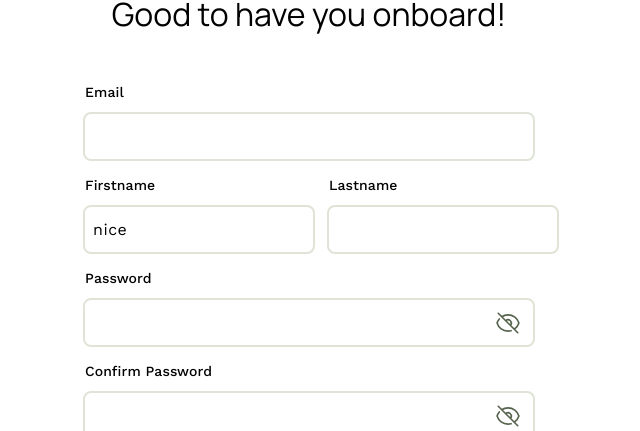
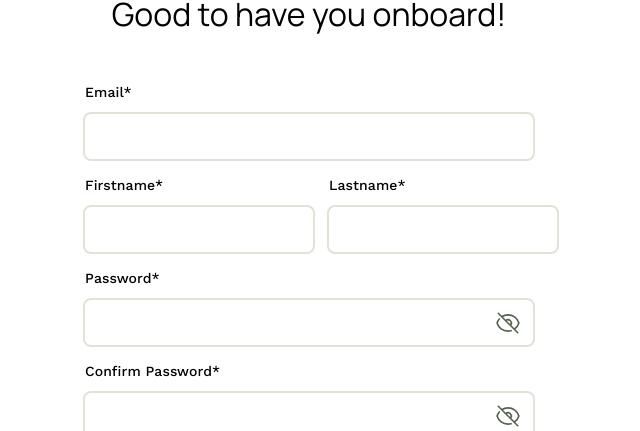
Before and after one commit to basurahan/threads-web, a Next.js app: page /register in a window 1280 px wide. Shown: the part 270-701 px from the top of the page, without its empty margins (331-971 px from the left). Built offline with nearby package versions, Linux system fonts and the light colour scheme.

Commit message:
feature: registration (wip)

```diff
--- a/src/app/data/dbmodels/User.ts
+++ b/src/app/data/dbmodels/User.ts
@@ -1,11 +1,11 @@
 import { z } from 'zod'
 
-export const User = z.object({
+export const UserSchema = z.object({
     id: z.string().optional(),
-    email: z.string(),
-    firstname: z.string(),
-    lastname: z.string(),
-    password: z.string()
+    email: z.string().min(1, { message: "email is required" }),
+    firstname: z.string().min(1, { message: "firstname is required" }),
+    lastname: z.string().min(1, { message: "lastname is required" }),
+    password: z.string().min(1, { message: "password is required" })
 })
 
-export type IUser = z.infer<typeof User>
+export type IUser = z.infer<typeof UserSchema>
--- a/src/app/data/repositories/UserRepositoryImpl.ts
+++ b/src/app/data/repositories/UserRepositoryImpl.ts
@@ -1,6 +1,6 @@
 import PostgresService from '@/app/data/sevices/IPostgresService'
 import UserRepository from '@/app/domain/repositories/IUserRepository'
-import { User, IUser } from '@/app/data/dbmodels/User'
+import { UserSchema, IUser } from '@/app/data/dbmodels/User'
 
 export default class UserRepositoryImpl implements UserRepository {
     private _postgresService: PostgresService
@@ -15,6 +15,6 @@ export default class UserRepositoryImpl implements UserRepository {
             VALUES(${user.email}, ${user.firstname}, ${user.lastname}, ${user.password})
             returning *
         `
-        return User.parse(queryResult[0])
+        return UserSchema.parse(queryResult[0])
     }
 }
--- a/src/app/domain/usecases/registration/RegisterUseCase.ts
+++ b/src/app/domain/usecases/registration/RegisterUseCase.ts
@@ -1,10 +1,14 @@
 import Repositories from '@/app/di/Repositories'
+
+import { IUser, UserSchema } from '@/app/data/dbmodels/User'
 
 export default async function invoke(
     email: string,
     firstname: string,
     lastname: string,
     password: string
-) {
-    await Repositories.userRespository.insert({ email, firstname, lastname, password })
+): Promise<IUser> {
+    const payload = { email, firstname, lastname, password }
+    const user = UserSchema.parse(payload)
+    return await Repositories.userRespository.insert(user)
 }
--- a/src/app/register/actions.ts
+++ b/src/app/register/actions.ts
@@ -1,25 +1,57 @@
 'use server'
 
 import registerUseCase from '@/app/domain/usecases/registration/RegisterUseCase'
-import { IRegistrationForm } from '@/app/register/types'
+import { RegistrationFormFieldsSchema, IRegistrationFormState } from '@/app/register/types'
+import { ZodIssueCode } from 'zod'
+import { generateMessage } from '@/app/util/message'
 
 export async function registerUser(
-    prevState: IRegistrationForm,
+    prevState: IRegistrationFormState,
     formData: FormData
-): Promise<IRegistrationForm> {
-    await registerUseCase(
-        "dev.renzsalanga@gmail.com",
-        "renz carlo",
-        "salanga",
-        "S@langa1998"
-    )
+): Promise<IRegistrationFormState> {
 
-    return {
-        message: "nice pre hahaha",
-        email: "thekingrenz23@gmail.com",
-        firstname: "pogi",
-        lastname: "salanga",
-        password: "nice",
-        confirmPassword: "pera"
+    const email = formData.get("email") as string
+    const firstname = formData.get("firstname") as string
+    const lastname = formData.get("lastname") as string
+    const password = formData.get("password") as string
+    const confirmPassword = formData.get("confirmPassword") as string
+
+    let state: IRegistrationFormState = {
+        values: {
+            email: email,
+            firstname: firstname,
+            lastname: lastname,
+            password: password,
+            confirmPassword: confirmPassword
+        },
+        errors: {}
+    }
+
+    // form validation
+    const payload = { email, firstname, lastname, password, confirmPassword }
+    const form = RegistrationFormFieldsSchema.safeParse(payload)
+    const codesNeedToCatch = [ZodIssueCode.too_small, ZodIssueCode.custom]
+    if (!form.success) {
+        for (let item of form.error.issues) {
+            if (item.code !in codesNeedToCatch) continue
+            for (let path of item.path) {
+                (state.errors as any)[path] = item.message
+            }
+        }
+        return state
+    }
+
+    try {
+        await registerUseCase(
+            email,
+            firstname,
+            lastname,
+            password
+        )
+        state.message = generateMessage("registration successful")
+    } catch(e) {
+        state.message = generateMessage("something went wrong")
+    } finally {
+        return state
     }
 }
--- a/src/app/register/form.tsx
+++ b/src/app/register/form.tsx
@@ -4,49 +4,46 @@ import TextInput from '@/app/ui/forms/TextInput'
 import Submit from '@/app/ui/forms/Submit'
 
 import { useActionState, useEffect } from 'react'
-import { IRegistrationForm } from '@/app/register/types'
+import { IRegistrationFormState } from '@/app/register/types'
 import { registerUser } from '@/app/register/actions'
 import { toast, ToastContainer } from 'react-toastify'
 
-const initialState: IRegistrationForm = {
+const initialState: IRegistrationFormState = {
     message: undefined,
-    email: "",
-    firstname: "nice",
-    lastname: "",
-    password: "",
-    confirmPassword: ""
+    values: {
+        email: "",
+        firstname: "",
+        lastname: "",
+        password: "",
+        confirmPassword: ""
+    },
+    errors: {}
 }
 
 export default function RegistrationForm() {
-    const [state, formAction, pending] = useActionState<IRegistrationForm, FormData>(registerUser, initialState)
+    const [state, formAction, pending] = useActionState<IRegistrationFormState, FormData>(registerUser, initialState)
 
     useEffect(() => {
-        if (state.message) {
-            console.log("toast should be showing now")
-            toast(state.message)
-        }
-    }, [state.message])
+        if (state.message) toast(state.message.text)
+    }, [state.message?.id])
 
     return (
         <form action={formAction} className="w-full md:w-md mx-4 my-12">
             <ToastContainer />
+
             <div className="flex justify-center">
                 <img src="/brand.png" alt="threads-web" />
             </div>
 
-            <p className="text-center md-sys-typescale-headline-large mt-4 mb-12">
-                {
-                    state.message ? state.message : "Good to have you onboard!"
-                }
-            </p>
+            <p className="text-center md-sys-typescale-headline-large mt-4 mb-12">Good to have you onboard!</p>
 
-            <TextInput type="text" label="Email" name="email" defaultValue={state.email} />
+            <TextInput type="text" name="email" label="Email*" isRequired={false} defaultValue={state.values.email} error={state.errors.email} />
             <div className="flex mt-4 gap-4">
-                <TextInput type="text" label="Firstname" name="firstname" defaultValue={state.firstname} className="grow" />
-                <TextInput type="text" label="Lastname" name="lastname" defaultValue={state.lastname} className="grow" />
+                <TextInput type="text" name="firstname" label="Firstname*" isRequired={false} defaultValue={state.values.firstname} error={state.errors.firstname} className="grow" />
+                <TextInput type="text" name="lastname" label="Lastname*" isRequired={false} defaultValue={state.values.lastname} error={state.errors.lastname} className="grow" />
             </div>
-            <TextInput type="password"  label="Password" name="password" defaultValue={state.password} className="mt-4" />
-            <TextInput type="password"  label="Confirm Password" name="confirmPassword" defaultValue={state.confirmPassword} className="mt-4" />
+            <TextInput type="password" name="password"  label="Password*" isRequired={false} defaultValue={state.values.password} error={state.errors.password} className="mt-4" />
+            <TextInput type="password" name="confirmPassword"  label="Confirm Password*" isRequired={false} defaultValue={state.values.confirmPassword} error={state.errors.confirmPassword} className="mt-4" />
             <Submit label="Register" className="mt-6" />
         </form>
     )
--- a/src/app/register/types.ts
+++ b/src/app/register/types.ts
@@ -1,12 +1,27 @@
 import { z } from 'zod'
+import { MessageSchema } from '@/app/types/message'
 
-const RegistrationFromSchema = z.object({
-    message: z.string().optional(),
-    email: z.string().email(),
-    firstname: z.string(),
-    lastname: z.string(),
-    password: z.string(),
-    confirmPassword: z.string()
+export const RegistrationFormFieldsSchema = z.object({
+    email: z.string().min(1, { message: "email is required" }),
+    firstname: z.string().min(1, { message: "firstname is required" }),
+    lastname: z.string().min(1, { message: "lastname is required" }),
+    password: z.string().min(1, { message: "password is required" }),
+    confirmPassword: z.string().min(1, { message: "confirm password is required" })
+}).refine((data) => data.password === data.confirmPassword, {
+    message: "Password do not match",
+    path: ["password", "confirmPassword"]
 })
 
-export type IRegistrationForm = z.infer<typeof RegistrationFromSchema>
+export const RegistrationFormStateSchema = z.object({
+    message: MessageSchema,
+    values: RegistrationFormFieldsSchema,
+    errors: z.object({
+        email: z.string().optional(),
+        firstname: z.string().optional(),
+        lastname: z.string().optional(),
+        password: z.string().optional(),
+        confirmPassword: z.string().optional()
+    })
+})
+
+export type IRegistrationFormState = z.infer<typeof RegistrationFormStateSchema>
--- /dev/null
+++ b/src/app/types/message.ts
@@ -0,0 +1,4 @@
+import { z } from 'zod'
+
+export const MessageSchema = z.object({ text: z.string(),id: z.string().uuid()}).optional()
+export type IMessage = z.infer<typeof MessageSchema>
--- a/src/app/ui/forms/TextInput.tsx
+++ b/src/app/ui/forms/TextInput.tsx
@@ -7,7 +7,27 @@ import Toggle from '@/app/ui/forms/Toggle'
 
 type TextInput = "text" | "password"
 
-export default function TextInput({ type, name, label, defaultValue, className } : {  type: TextInput, name: string, label: string, defaultValue?: string, className?: string }) {
+interface ITextInput {
+    type: TextInput,
+    name: string,
+    label: string,
+    isRequired?: boolean,
+    defaultValue?: string,
+    error?: string,
+    className?: string
+}
+
+export default function TextInput(
+    {
+        type,
+        name,
+        label,
+        isRequired,
+        defaultValue,
+        error,
+        className
+    } : ITextInput
+) {
     const [isPasswordShown, setIsPasswordShown] = useState(false)
     const [isFocused, setIsFocused] = useState(false)
 
@@ -33,11 +53,15 @@ export default function TextInput({ type, name, label, defaultValue, className }
                     type={(isPasswordShown || type === "text") ? "text" : "password"}
                     name={name}
                     id={name}
+                    defaultValue={defaultValue}
+                    required={isRequired}
                     className="h-full outline-none grow md-sys-typescale-body-large" onFocus={handleFocus} onBlur={handleBlur}
-                    defaultValue={defaultValue}
                 />
                 { type === "password" && <Toggle size={34} marginStart={12} onClick={handleToggleClick} /> }
             </div>
+            {
+                error && <p className="md-sys-typescale-label-small mt-2 ms-1 text-error">{error}</p>
+            }
         </div>
     )
 }
--- /dev/null
+++ b/src/app/util/message.ts
@@ -0,0 +1,8 @@
+import { IMessage } from '@/app/types/message'
+
+export function generateMessage(text: string): IMessage  {
+    return {
+        text: text,
+        id: crypto.randomUUID()
+    }
+}
```
